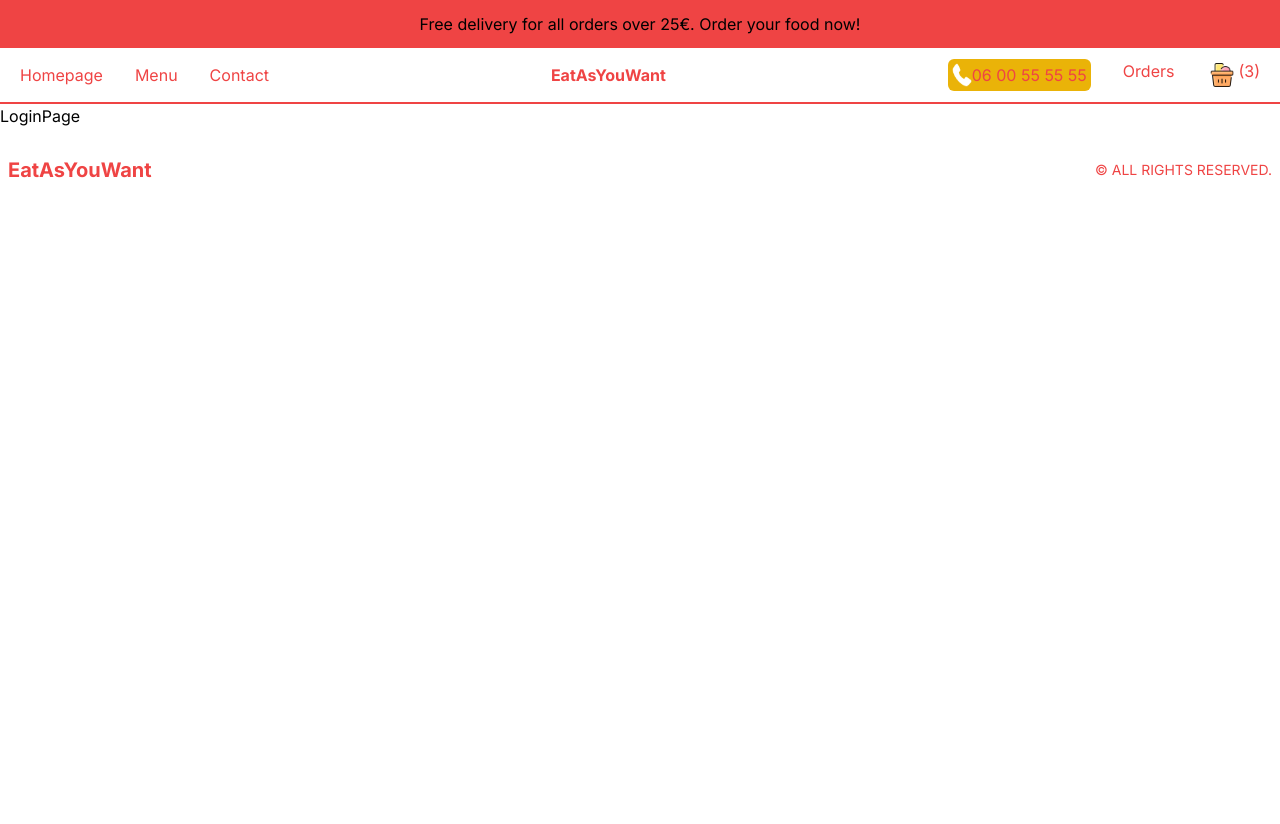
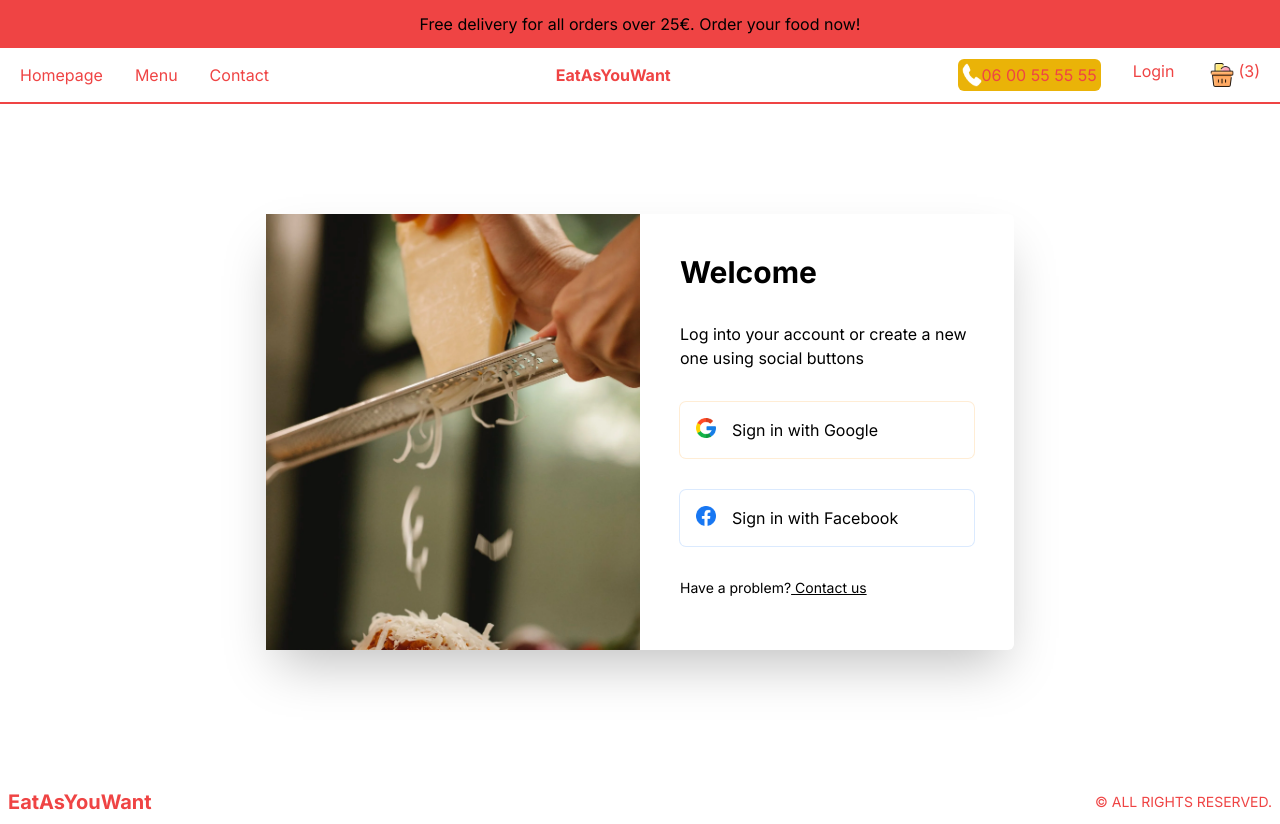
Before and after one commit to jltp2c/eatAsyouWant, a Next.js app: page /login in a window 1280 px wide. Before the commit the page ends 800 px from the top, so only its background shows below. Built offline with nearby package versions, Linux system fonts and the light colour scheme; no server answers.

Commit message:
authGoogle done

```diff
--- a/package.json
+++ b/package.json
@@ -17,6 +17,7 @@
     "eslint": "8.46.0",
     "eslint-config-next": "13.4.13",
     "next": "13.4.13",
+    "next-auth": "^4.23.1",
     "postcss": "8.4.27",
     "react": "18.2.0",
     "react-countdown": "^2.3.5",
--- /dev/null
+++ b/src/app/api/auth/[...nextauth]/route.ts
@@ -0,0 +1,6 @@
+import { authOptions } from "@/utils/auth";
+import NextAuth from "next-auth/next";
+
+const handler = NextAuth(authOptions);
+
+export { handler as GET, handler as POST };
--- a/src/app/layout.tsx
+++ b/src/app/layout.tsx
@@ -4,12 +4,13 @@
 import { Inter } from "next/font/google";
 import Notification from "@/components/Notification";
 import Footer from "@/components/Footer";
+import AuthProvider from "@/components/AuthProvider";
 
 const inter = Inter({ subsets: ["latin"] });
 
 export const metadata: Metadata = {
   title: "EatAsYouWant",
-  description: "Generated by create next app",
+  description: "eat as you want",
 };
 
 export default function RootLayout({
@@ -20,10 +21,14 @@
   return (
     <html lang="en">
       <body className={inter.className}>
-        <Notification />
-        <Navbar />
-        {children}
-        <Footer />
+        <AuthProvider>
+          <div>
+            <Notification />
+            <Navbar />
+            {children}
+            <Footer />
+          </div>
+        </AuthProvider>
       </body>
     </html>
   );
--- a/src/app/login/page.tsx
+++ b/src/app/login/page.tsx
@@ -1,9 +1,69 @@
-import React from 'react'
+"use client";
 
-function LoginPage() {
+import { signIn, useSession } from "next-auth/react";
+import Image from "next/image";
+import Link from "next/link";
+import { useRouter } from "next/navigation";
+import React from "react";
+
+const LoginPage = () => {
+  const { data, status } = useSession();
+
+  const router = useRouter();
+
+  if (status === "loading") {
+    <p>Loading...</p>;
+  }
+
+  if (status === "authenticated") {
+    router.push("/");
+  }
+
   return (
-    <div>LoginPage</div>
-  )
-}
+    <div className="p-4 h-[calc(100vh-6rem)] md:h-[calc(100vh-9rem)] flex items-center justify-center">
+      {/* BOX */}
+      <div className=" h-full shadow-2xl rounded-md flex flex-col md:flex-row md:h-[70%] md:w-full lg:w-[60%] 2xl:w-1/2">
+        {/* IMAGE CONTAINER */}
+        <div className="relative h-1/3 w-full md:h-full md:w-1/2">
+          <Image src="/loginBg.png" alt="" fill className="object-cover" />
+        </div>
+        {/* FORM CONTAINER */}
+        <div className="p-10 flex flex-col gap-8 md:w-1/2">
+          <h1 className="font-bold text-xl xl:text-3xl">Welcome</h1>
+          <p>Log into your account or create a new one using social buttons</p>
+          <button
+            className="flex gap-4 p-4 ring-1 ring-orange-100 rounded-md"
+            onClick={() => signIn("google")}>
+            <Image
+              src="/google.png"
+              alt=""
+              width={20}
+              height={20}
+              className="object-contain"
+            />
+            <span>Sign in with Google</span>
+          </button>
+          <button className="flex gap-4 p-4 ring-1 ring-blue-100 rounded-md">
+            <Image
+              src="/facebook.png"
+              alt=""
+              width={20}
+              height={20}
+              className="object-contain"
+            />
+            <span>Sign in with Facebook</span>
+          </button>
+          <p className="text-sm">
+            Have a problem?
+            <Link className="underline" href="/">
+              {" "}
+              Contact us
+            </Link>
+          </p>
+        </div>
+      </div>
+    </div>
+  );
+};
 
-export default LoginPage
+export default LoginPage;
--- a/src/app/menu/page.tsx
+++ b/src/app/menu/page.tsx
@@ -1,5 +1,6 @@
 import Link from "next/link";
 import React from "react";
+import { menu } from "./../../../data";
 import { MenuType } from "@/types/types";
 
 const getData = async () => {
@@ -17,7 +18,7 @@
   const menu: MenuType = await getData();
 
   return (
-    <div className="flex flex-col justify-center  items-center p-10 h-[calc(100vh-11.9rem)] md:flex-row">
+    <div className="flex flex-col justify-center items-center p-10 h-[calc(100vh-11.9rem)] md:flex-row">
       {menu.map((item) => {
         return (
           <Link
--- /dev/null
+++ b/src/components/AuthProvider.tsx
@@ -0,0 +1,12 @@
+"use client";
+import { SessionProvider } from "next-auth/react";
+
+type Props = {
+  children: React.ReactNode;
+};
+
+const AuthProvider = ({ children }: Props) => {
+  return <SessionProvider>{children}</SessionProvider>;
+};
+
+export default AuthProvider;
--- a/src/components/Navbar.tsx
+++ b/src/components/Navbar.tsx
@@ -3,10 +3,9 @@
 import Menu from "./Menu";
 import CartIcon from "./CartIcon";
 import Image from "next/image";
+import Userlink from "./Userlink";
 
 export const Navbar = () => {
-  const user = false;
-
   return (
     <div className="h-14 border-b-2 border-red-500 flex items-center justify-between px-5">
       <div className="hidden md:flex flex-row gap-8 text-red-500">
@@ -23,11 +22,7 @@
           <Image src="/phone.png" width={20} height={20} alt="phone" />
           <span> 06 00 55 55 55</span>
         </div>
-        {user ? (
-          <Link href={"/login"}>Login</Link>
-        ) : (
-          <Link href={"/orders"}>Orders</Link>
-        )}
+        <Userlink />
         <Link href={"/cart"} className="flex text-red-500">
           <CartIcon />
           <span>(3)</span>
--- /dev/null
+++ b/src/components/Userlink.tsx
@@ -0,0 +1,26 @@
+"use client";
+
+import React from "react";
+import Link from "next/link";
+import { signOut, useSession } from "next-auth/react";
+
+function Userlink() {
+  const { data, status } = useSession();
+
+  return (
+    <div>
+      {status === "authenticated" ? (
+        <div>
+          <Link href={"/orders"}>Orders</Link>
+          <span className="cursor-pointer ml-5" onClick={() => signOut()}>
+            Logout
+          </span>
+        </div>
+      ) : (
+        <Link href={"/login"}>Login</Link>
+      )}
+    </div>
+  );
+}
+
+export default Userlink;
--- /dev/null
+++ b/src/utils/auth.ts
@@ -0,0 +1,11 @@
+import { NextAuthOptions } from "next-auth";
+import GoogleProvider from "next-auth/providers/google";
+
+export const authOptions: NextAuthOptions = {
+  providers: [
+    GoogleProvider({
+      clientId: process.env.GOOGLE_CLIENT_ID!,
+      clientSecret: process.env.GOOGLE_CLIENT_SECRET!,
+    }),
+  ],
+};
```
Also changed, not shown: 2 other files (tests, documents, lock files or other folders).
